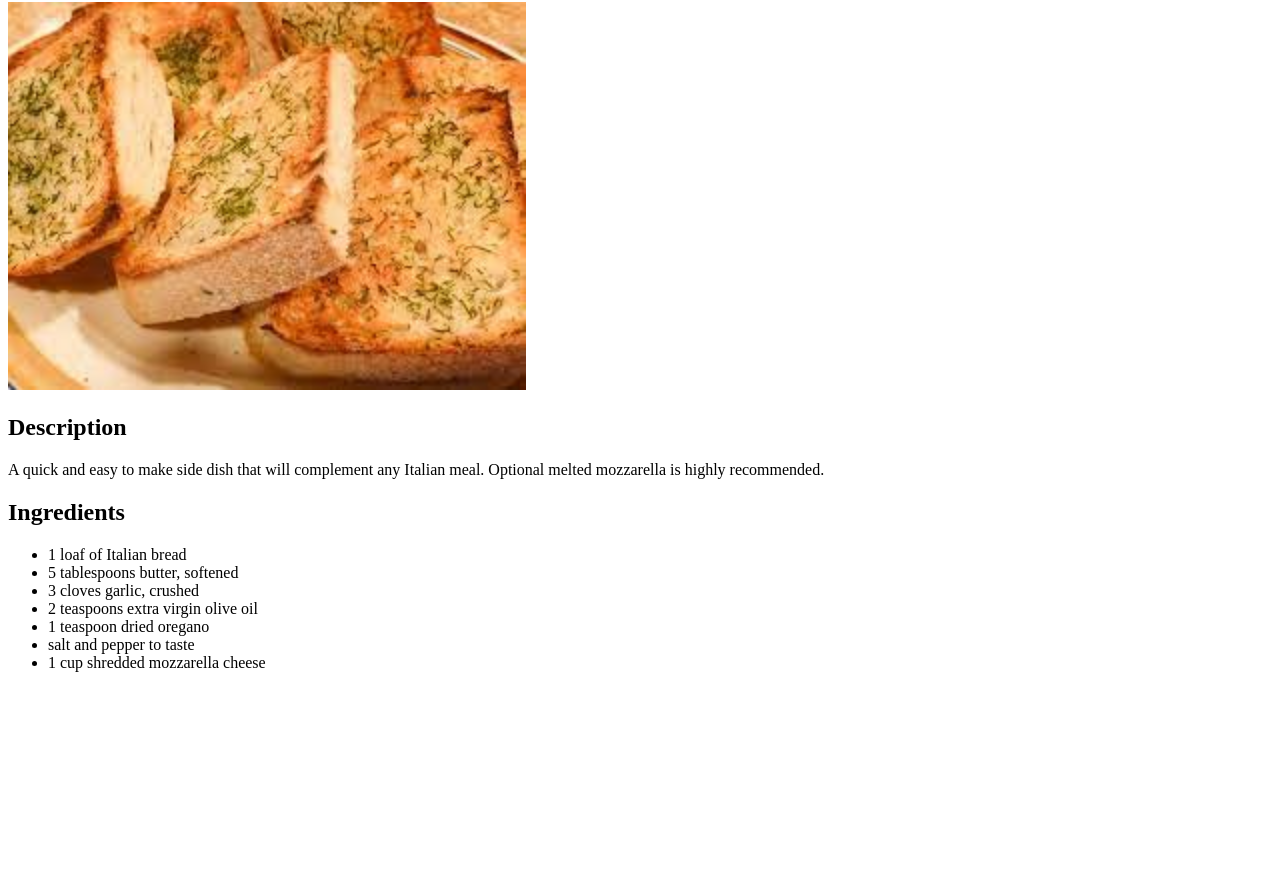
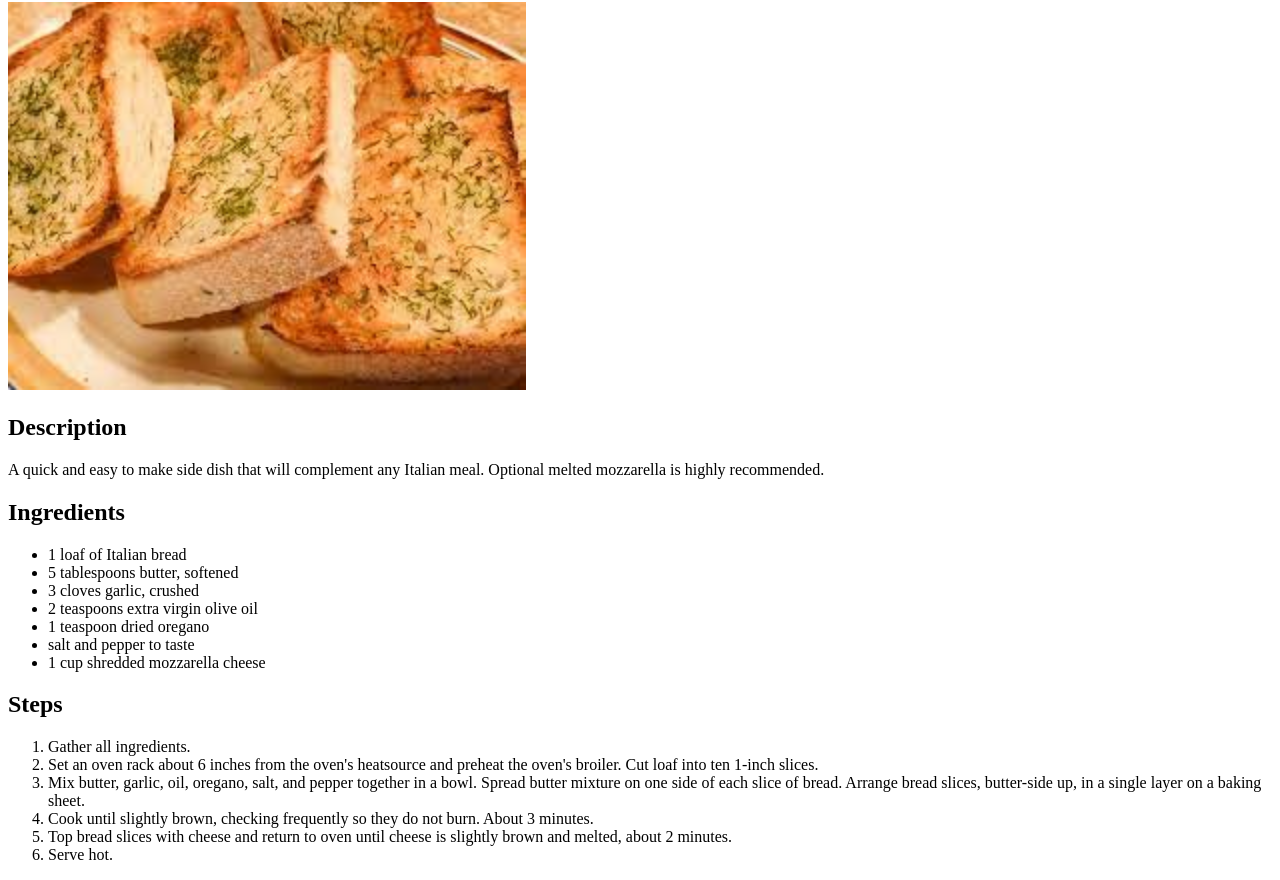
Before and after one commit to jasonleonardxyz/odin-recipes, a plain HTML site: page recipes/garlic_bread.html in a window 1280 px wide. Shown: the part 78-958 px from the top of the page. Before the commit the page ends 800 px from the top, so only its background shows below. Drawn offline with Linux system fonts and the light colour scheme.

Commit message:
Add steps to garlic_bread.html
Update the garlic bread recipe with a list of steps to
prepare the recipe. The list is ordered as the steps should
be followed sequentially.

```diff
--- a/recipes/garlic_bread.html
+++ b/recipes/garlic_bread.html
@@ -25,5 +25,24 @@
             <li>salt and pepper to taste</li>
             <li>1 cup shredded mozzarella cheese</li>
         </ul>
+
+        <h2>Steps</h2>
+        <ol>
+            <li>Gather all ingredients.</li>
+            <li>Set an oven rack about 6 inches from the oven's heatsource
+                and preheat the oven's broiler. Cut loaf into ten 1-inch slices.
+            </li>
+            <li>Mix butter, garlic, oil, oregano, salt, and pepper together in a bowl.
+                Spread butter mixture on one side of each slice of bread.
+                Arrange bread slices, butter-side up, in a single layer on a baking sheet.
+            </li>
+            <li>Cook until slightly brown, checking frequently so they do not burn.
+                About 3 minutes.
+            </li>
+            <li>Top bread slices with cheese and return to oven until cheese
+                is slightly brown and melted, about 2 minutes.
+            </li>
+            <li>Serve hot.</li>
+        </ol>
     </body>
 </html>
```
